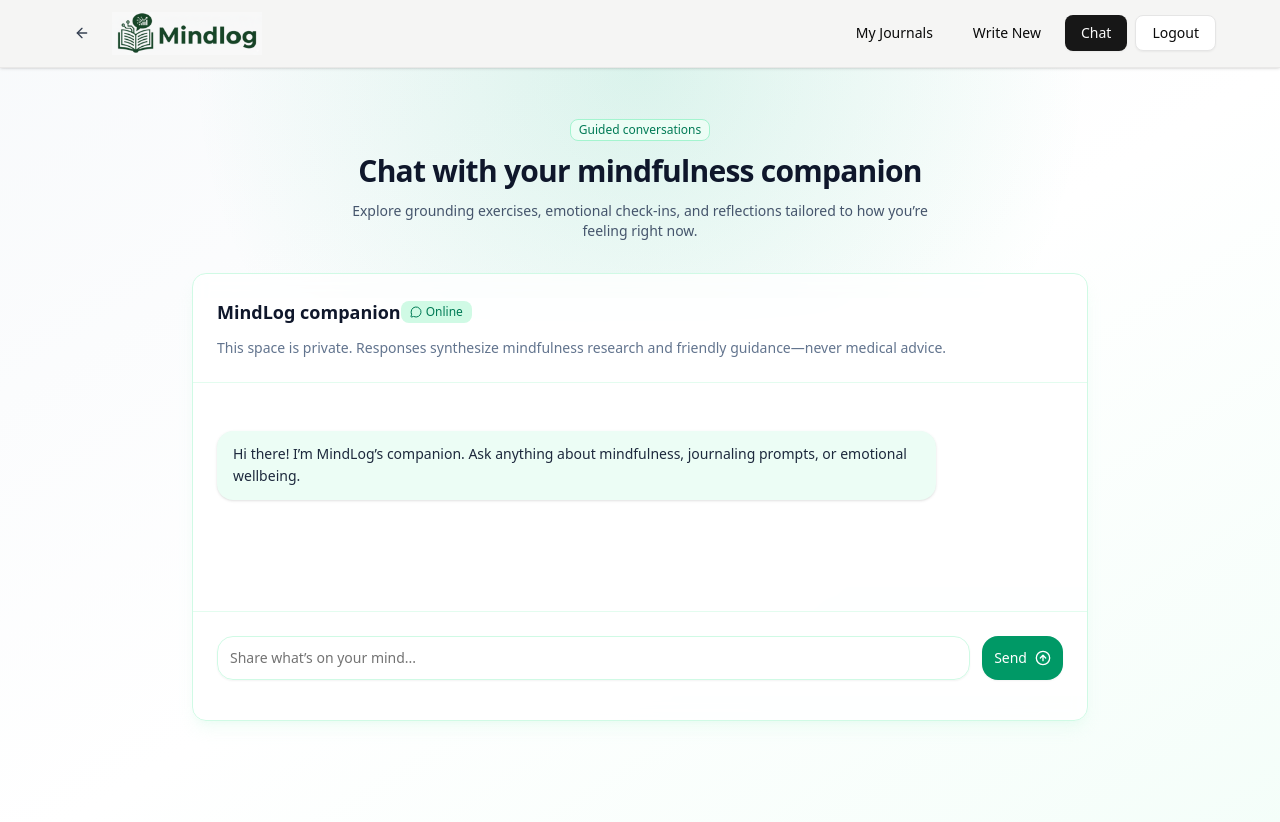
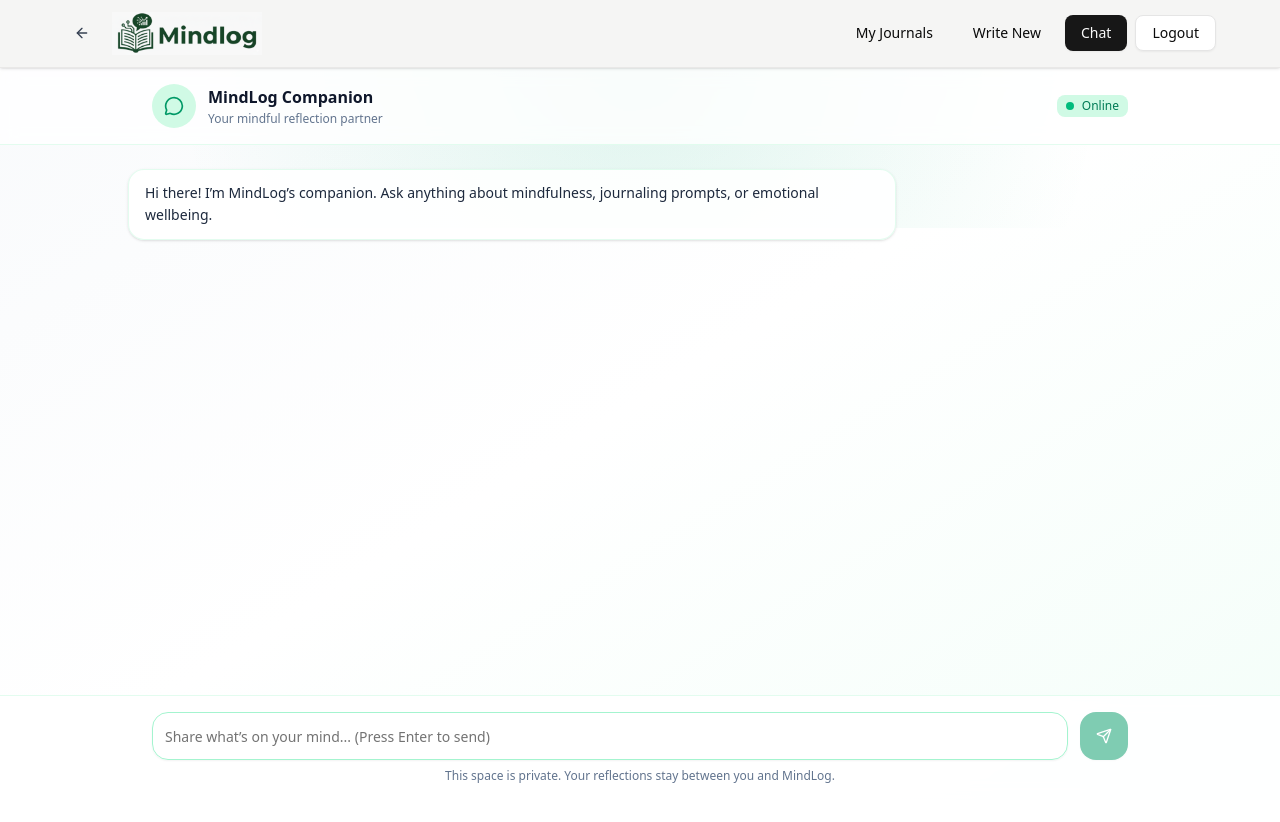
Before and after one commit to vedant-radke/MindLog, a Next.js app in the folder client/: page /chat in a window 1280 px wide. Shown: the top 822 px of the page. After the commit the page ends 800 px from the top, so only its background shows below. Built offline with nearby package versions, Linux system fonts and the light colour scheme; sample sign-in values are in the browser's storage.

Commit message:
chat bot prompt change

```diff
--- a/client/src/app/chat/page.tsx
+++ b/client/src/app/chat/page.tsx
@@ -4,17 +4,10 @@ import { useState, useEffect, useMemo, useRef } from "react";
 import { useRouter } from "next/navigation";
 import Navbar from "../componenets/Navbar";
 import { getToken } from "../../lib/auth";
-import {
-  Card,
-  CardContent,
-  CardFooter,
-  CardHeader,
-  CardTitle,
-} from "../../components/ui/card";
 import { Badge } from "../../components/ui/badge";
 import { Button } from "../../components/ui/button";
 import { Input } from "../../components/ui/input";
-import { ArrowUpCircle, MessageCircle } from "lucide-react";
+import { MessageCircle, Send } from "lucide-react";
 
 type Message = {
   sender: "user" | "bot";
@@ -28,6 +21,7 @@ export default function ChatPage() {
   const [token, setToken] = useState<string | null>(null);
   const router = useRouter();
   const listRef = useRef<HTMLDivElement | null>(null);
+  const inputRef = useRef<HTMLInputElement | null>(null);
 
   useEffect(() => {
     const storedToken = getToken();
@@ -44,6 +38,13 @@ export default function ChatPage() {
     }
   }, [messages]);
 
+  // Keep the input focused so the user can continue typing without clicking
+  useEffect(() => {
+    if (inputRef.current && !loading) {
+      inputRef.current.focus();
+    }
+  }, [loading, messages]);
+
   const handleSend = async () => {
     if (!input.trim() || !token) return;
 
@@ -59,7 +60,10 @@ export default function ChatPage() {
           "Content-Type": "application/json",
           Authorization: `Bearer ${token}`,
         },
-        body: JSON.stringify({ message: userMessage.text }),
+        body: JSON.stringify({
+          message: userMessage.text,
+          isFirstMessage: messages.length === 0,
+        }),
       });
 
       const data = await res.json();
@@ -86,6 +90,13 @@ export default function ChatPage() {
     handleSend();
   };
 
+  const handleKeyDown = (event: React.KeyboardEvent<HTMLInputElement>) => {
+    if (event.key === "Enter" && !event.shiftKey) {
+      event.preventDefault();
+      handleSend();
+    }
+  };
+
   const introMessage = useMemo(
     () => ({
       sender: "bot" as const,
@@ -97,48 +108,39 @@ export default function ChatPage() {
   const renderedMessages = messages.length ? messages : [introMessage];
 
   return (
-    <>
+    <div className="flex h-screen flex-col bg-gradient-to-br from-slate-50 via-white to-emerald-50/60">
       <Navbar />
-      <main className="relative min-h-screen bg-gradient-to-br from-slate-50 via-white to-emerald-50/60 px-4 py-12">
-        <div className="pointer-events-none absolute inset-x-0 top-0 h-64 bg-[radial-gradient(circle_at_top,rgba(16,185,129,0.14),transparent_65%)]" />
-        <div className="relative mx-auto flex max-w-4xl flex-col gap-8">
-          <div className="space-y-3 text-center">
-            <Badge
-              variant="outline"
-              className="border-emerald-200 bg-emerald-50 text-emerald-700"
-            >
-              Guided conversations
-            </Badge>
-            <h1 className="text-3xl font-semibold tracking-tight text-slate-900">
-              Chat with your mindfulness companion
+
+      <div className="relative flex flex-1 flex-col overflow-hidden">
+        <div className="pointer-events-none absolute inset-x-0 top-0 h-40 bg-[radial-gradient(circle_at_top,rgba(16,185,129,0.12),transparent_70%)]" />
+
+        <header className="relative z-10 border-b border-emerald-100/60 bg-white/80 backdrop-blur-sm">
+          <div className="mx-auto flex w-full max-w-5xl items-center justify-between px-6 py-4">
+            <div className="flex items-center gap-3">
+              <div className="flex h-11 w-11 items-center justify-center rounded-full bg-emerald-100">
+                <MessageCircle className="h-5 w-5 text-emerald-600" />
+              </div>
+              <div className="space-y-0.5">
+                <h1 className="text-base font-semibold text-slate-900">
+                  MindLog Companion
                 </h1>
-            <p className="mx-auto max-w-xl text-sm text-slate-600">
-              Explore grounding exercises, emotional check-ins, and reflections
-              tailored to how you’re feeling right now.
+                <p className="text-xs text-slate-500">
+                  Your mindful reflection partner
                 </p>
               </div>
-
-          <Card className="flex min-h-[28rem] max-h-[calc(100vh-260px)] flex-col overflow-hidden border-emerald-100 bg-white/80 shadow-lg shadow-emerald-100/30 backdrop-blur">
-            <CardHeader className="flex flex-col gap-3 border-b border-emerald-100/60 bg-white/60">
-              <div className="flex items-center justify-between">
-                <CardTitle className="text-lg font-semibold text-slate-900">
-                  MindLog companion
-                </CardTitle>
-                <Badge className="flex items-center gap-1 bg-emerald-100 text-emerald-700">
-                  <MessageCircle className="h-3.5 w-3.5" />
+            </div>
+            <Badge className="flex items-center gap-2 bg-emerald-100 text-emerald-700">
+              <span className="h-2 w-2 rounded-full bg-emerald-500" />
               Online
             </Badge>
           </div>
-              <p className="text-sm text-slate-500">
-                This space is private. Responses synthesize mindfulness research
-                and friendly guidance—never medical advice.
-              </p>
-            </CardHeader>
+        </header>
 
-            <CardContent
-              className="flex-1 space-y-4 overflow-y-auto bg-white/50 px-6 py-6"
+        <main
           ref={listRef}
+          className="relative flex-1 overflow-y-auto px-4 py-6 sm:px-6"
         >
+          <div className="mx-auto flex w-full max-w-5xl flex-col gap-4 pb-16">
             {renderedMessages.map((message, index) => {
               const isUser = message.sender === "user";
 
@@ -148,43 +150,64 @@ export default function ChatPage() {
                     0,
                     10
                   )}`}
-                    className={`max-w-[85%] rounded-2xl px-4 py-3 text-sm leading-relaxed shadow-sm transition-all ${
+                  className={`flex ${isUser ? "justify-end" : "justify-start"}`}
+                >
+                  <div
+                    className={`max-w-[75%] rounded-2xl px-4 py-3 text-sm leading-relaxed shadow-sm transition-all ${
                       isUser
-                        ? "ml-auto bg-emerald-600 text-white"
-                        : "mr-auto bg-emerald-50 text-slate-800"
+                        ? "bg-emerald-600 text-white"
+                        : "border border-emerald-100/60 bg-white/90 text-slate-800"
                     }`}
                   >
                     {message.text}
                   </div>
+                </div>
               );
             })}
-            </CardContent>
 
-            <CardFooter className="border-t border-emerald-100/60 bg-white/70 px-6 py-4">
-              <form
-                className="flex w-full items-center gap-3"
-                onSubmit={handleSubmit}
-              >
+            {loading && (
+              <div className="flex justify-start">
+                <div className="flex items-center gap-3 rounded-2xl border border-emerald-100/60 bg-white/90 px-4 py-3 text-sm text-slate-600 shadow-sm">
+                  <div className="flex gap-1">
+                    <span className="h-2 w-2 animate-pulse rounded-full bg-emerald-500" />
+                    <span className="h-2 w-2 animate-pulse rounded-full bg-emerald-500 [animation-delay:0.2s]" />
+                    <span className="h-2 w-2 animate-pulse rounded-full bg-emerald-500 [animation-delay:0.4s]" />
+                  </div>
+                  <span>MindLog is thinking...</span>
+                </div>
+              </div>
+            )}
+          </div>
+        </main>
+
+        <footer className="relative border-t border-emerald-100/60 bg-white/90 backdrop-blur-sm">
+          <div className="mx-auto flex w-full max-w-5xl flex-col gap-2 px-4 py-4 sm:px-6">
+            <form onSubmit={handleSubmit} className="flex items-center gap-3">
               <Input
+                ref={inputRef}
                 value={input}
                 onChange={(event) => setInput(event.target.value)}
-                  placeholder="Share what’s on your mind..."
-                  className="h-11 flex-1 rounded-2xl border-emerald-100 bg-white/80 focus:border-emerald-300 focus:ring-emerald-200"
+                onKeyDown={handleKeyDown}
+                placeholder="Share what’s on your mind... (Press Enter to send)"
+                className="h-12 flex-1 rounded-2xl border-emerald-200 bg-white/90 text-base focus:border-emerald-400 focus:ring-emerald-300"
                 disabled={loading || !token}
+                autoFocus
               />
               <Button
                 type="submit"
-                  disabled={loading || !token}
-                  className="inline-flex h-11 items-center gap-2 rounded-2xl bg-emerald-600 px-5 text-white transition hover:bg-emerald-500 disabled:opacity-70"
+                disabled={loading || !token || !input.trim()}
+                className="flex h-12 w-12 items-center justify-center rounded-2xl bg-emerald-600 p-0 text-white transition hover:bg-emerald-500 disabled:opacity-50"
               >
-                  {loading ? "Sending..." : "Send"}
-                  <ArrowUpCircle className="h-4 w-4" />
+                <Send className="h-5 w-5" />
               </Button>
             </form>
-            </CardFooter>
-          </Card>
+            <p className="text-center text-xs text-slate-500">
+              This space is private. Your reflections stay between you and
+              MindLog.
+            </p>
           </div>
-      </main>
-    </>
+        </footer>
+      </div>
+    </div>
   );
 }
```
Also changed, not shown: 1 other file (tests, documents, lock files or other folders). Lines whose indentation alone changed are shown as unchanged.
